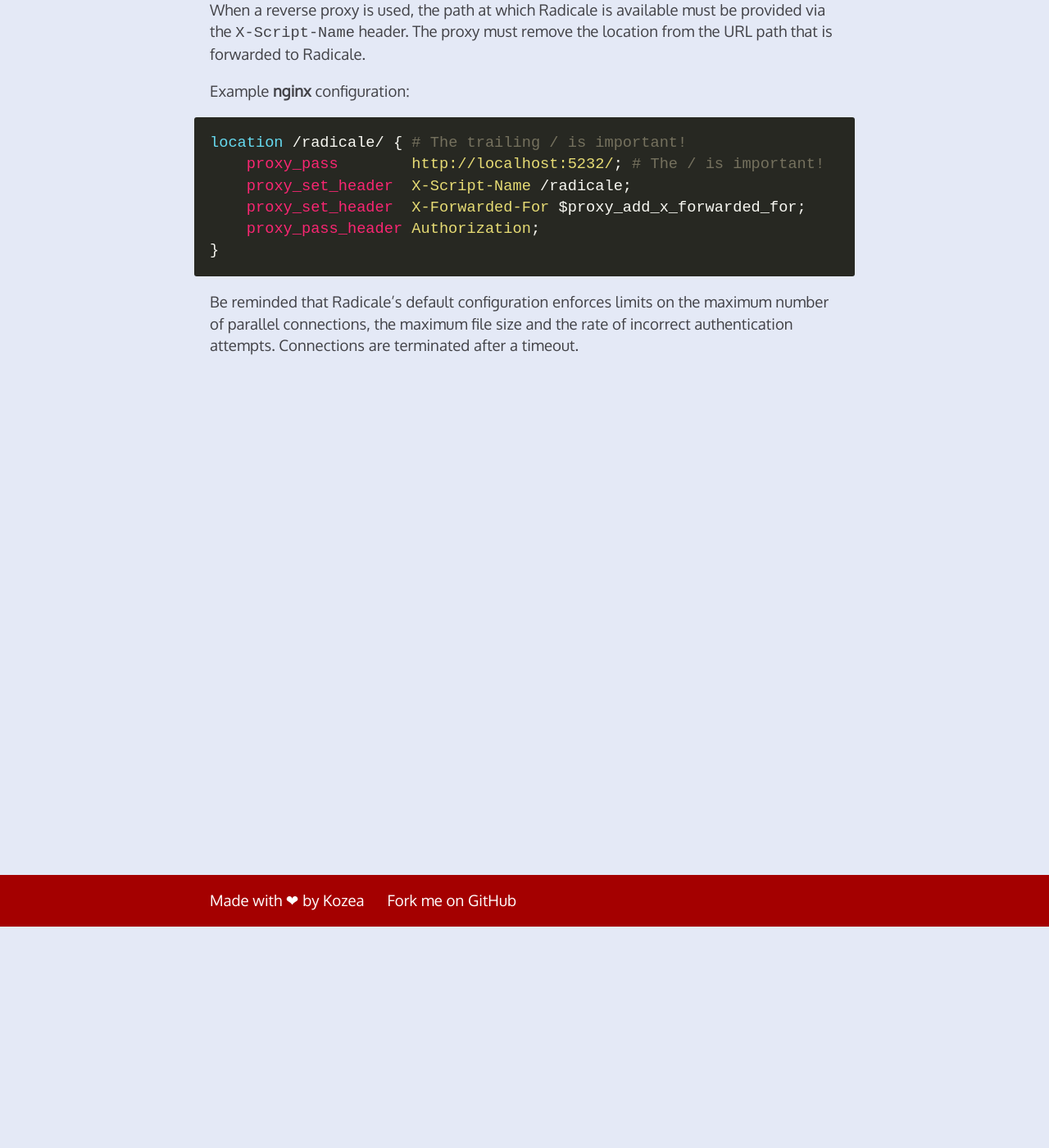
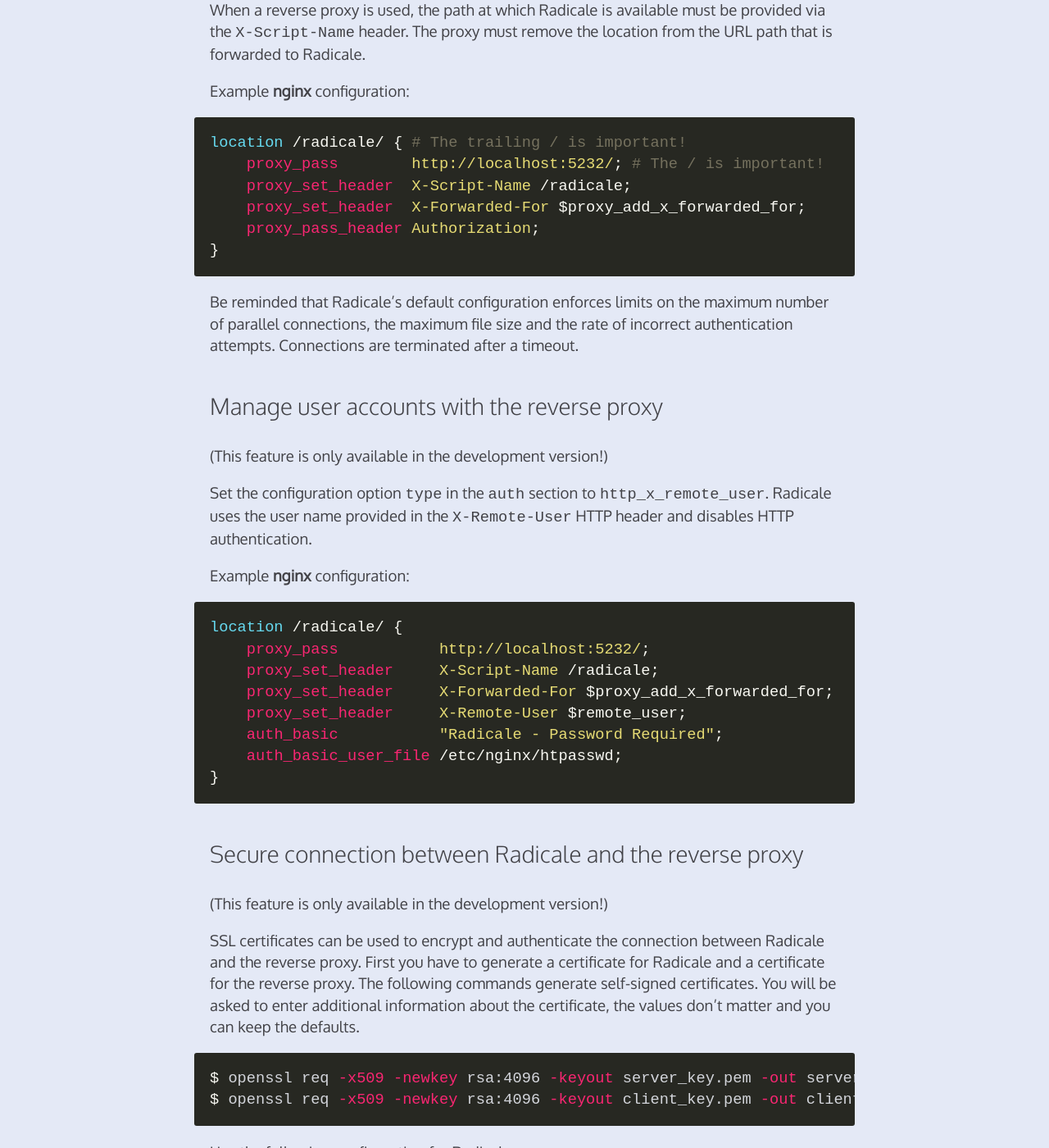
Before and after one commit to Kozea/Radicale, a Jekyll site: the page built from proxy.md, in a window 1280 px wide and 1400 px high, scrolled down 270 px. Shown: the whole window at 82% size. Built offline with Jekyll 4.4.1, drawn with Linux system fonts in a browser that asks for light colours; some of the changed text lies outside the part shown.

Commit message:
Document features of the development version

````diff
--- a/proxy.md
+++ b/proxy.md
@@ -21,3 +21,63 @@
 Be reminded that Radicale's default configuration enforces limits on the
 maximum number of parallel connections, the maximum file size and the rate of
 incorrect authentication attempts. Connections are terminated after a timeout.
+
+## Manage user accounts with the reverse proxy
+
+(This feature is only available in the development version!)
+
+Set the configuration option `type` in the `auth` section to
+`http_x_remote_user`.
+Radicale uses the user name provided in the `X-Remote-User` HTTP header and
+disables HTTP authentication.
+
+Example **nginx** configuration:
+
+```nginx
+location /radicale/ {
+    proxy_pass           http://localhost:5232/;
+    proxy_set_header     X-Script-Name /radicale;
+    proxy_set_header     X-Forwarded-For $proxy_add_x_forwarded_for;
+    proxy_set_header     X-Remote-User $remote_user;
+    auth_basic           "Radicale - Password Required";
+    auth_basic_user_file /etc/nginx/htpasswd;
+}
+```
+
+## Secure connection between Radicale and the reverse proxy
+
+(This feature is only available in the development version!)
+
+SSL certificates can be used to encrypt and authenticate the connection between
+Radicale and the reverse proxy. First you have to generate a certificate for
+Radicale and a certificate for the reverse proxy. The following commands
+generate self-signed certificates. You will be asked to enter additional
+information about the certificate, the values don't matter and you can keep the
+defaults.
+
+```shell
+$ openssl req -x509 -newkey rsa:4096 -keyout server_key.pem -out server_cert.pem -nodes -days 9999
+$ openssl req -x509 -newkey rsa:4096 -keyout client_key.pem -out client_cert.pem -nodes -days 9999
+```
+
+Use the following configuration for Radicale:
+
+```ini
+[server]
+ssl = True
+certificate = /path/to/server_cert.pem
+key = /path/to/server_key.pem
+certificate_authority = /path/to/client_cert.pem
+```
+
+Example **nginx** configuration:
+
+```nginx
+location /radicale/ {
+    ...
+    # Place the files somewhere nginx is allowed to access (e.g. /etc/nginx/...).
+    proxy_ssl_certificate         /path/to/client_cert.pem;
+    proxy_ssl_certificate_key     /path/to/client_key.pem;
+    proxy_ssl_trusted_certificate /path/to/server_cert.pem;
+}
+```
````
Also changed, not shown: configuration.md (+58 -0 lines), plugins.md (+8 -0 lines), use.md (+9 -5 lines), wsgi.md (+8 -0 lines).
